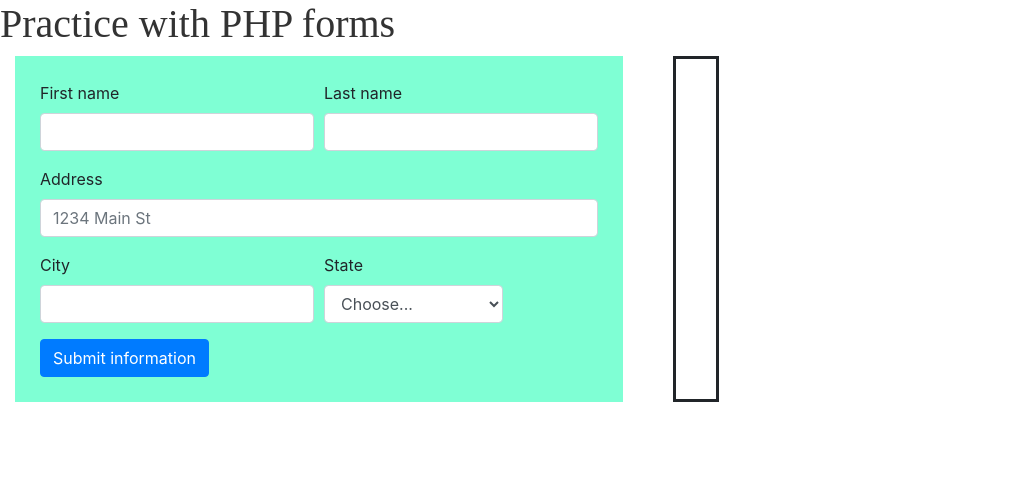
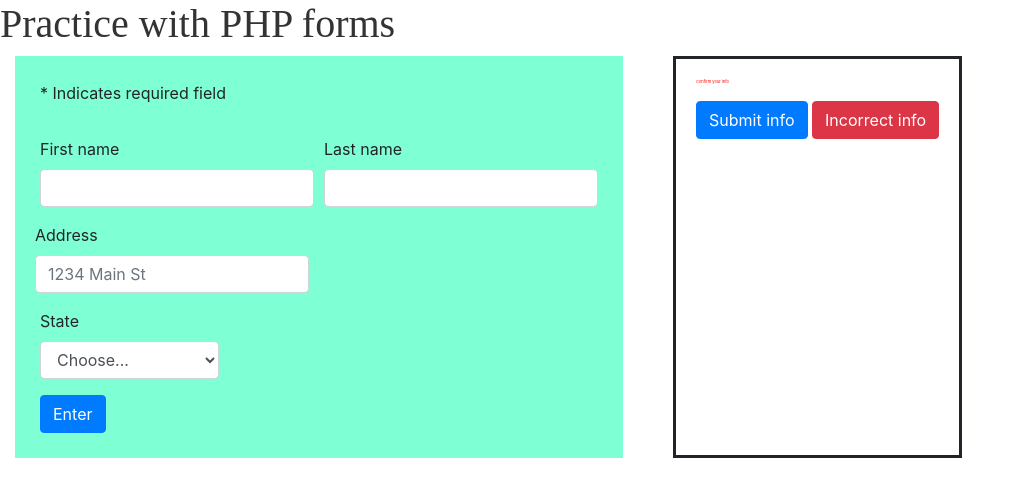
Before and after one commit to Samtrapskin/PHP_forms, a PHP site: page / in a window 1280 px wide. Shown: the top 497 px of the page, without its empty margins (0-1024 px from the left). Run offline with PHP 8.4, Linux system fonts and the light colour scheme; data that the repository does not hold is empty.

Commit message:
added success modal

```diff
--- a/index.php
+++ b/index.php
@@ -11,6 +11,7 @@
   <link rel="stylesheet" href="https://stackpath.bootstrapcdn.com/bootstrap/4.4.1/css/bootstrap.min.css"
     integrity="sha384-Vkoo8x4CGsO3+Hhxv8T/Q5PaXtkKtu6ug5TOeNV6gBiFeWPGFN9MuhOf23Q9Ifjh" crossorigin="anonymous">
 
+  <script src="js/submit.js"></script>
   <!-- bootstrap javascript -->
   <script src="https://code.jquery.com/jquery-3.4.1.slim.min.js"
     integrity="sha384-J6qa4849blE2+poT4WnyKhv5vZF5SrPo0iEjwBvKU7imGFAV0wwj1yYfoRSJoZ+n" crossorigin="anonymous">
@@ -30,26 +31,22 @@
 <body>
 
 
+  <?php
 
-  <?php
-    $hello_name= "hello ";
     $nameErr = $lnameErr = $addressErr = $cityErr = $statErr = $zipErr ="";
     $user_fname =  $user_lname = $address = $city= $state = $zip ="";
     if ($_SERVER["REQUEST_METHOD"] === "POST") {
         $user_Name=filter_var($_POST['firstName'], FILTER_SANITIZE_NUMBER_INT);
         if (empty($_POST["fname"])) {
-            $nameErr = "*First name is required";
+
+            $nameErr = "first name is required";
         } if (empty($_POST["lname"])) {
+
             $lnameErr = "*Last name is required";
-        } if (empty($_POST["address"])) {
-            $addressErr = "*Address is required";
-        } if (empty($_POST["city"])) {
+        }  if (empty($_POST["city"])) {
+
             $cityErr = "*City is required";
-        } if (empty($_POST["state"])) {
-            $state = "*State is required";
-        } if (empty($_POST["zip"])) {
-            $zipErr = "*Zipcode is required";
-        } else {
+        }else {
             return "";
         }
     }
@@ -58,7 +55,13 @@
 
   <h1>Practice with PHP forms</h1>
   <div class="container" id="form-container">
-    <form method="post" onsubmit="showHide(); return false;">
+    <form method="post" id="superForm">
+      <div class="form-row">
+
+        <div class="form-group col-md-6">
+          <p> * Indicates required field</p>
+        </div>
+      </div>
       <div class="form-row">
         <div class="form-group col-md-6">
           <label for="firstName">First name</label>
@@ -67,21 +70,20 @@
         </div>
         <div class="form-group col-md-6">
           <label for="lastName">Last name</label>
-          <input type="text" name="lname" class="form-control" id="lastName" value="<?php echo $_POST['fname']?>" />
+          <input type="text" name="lname" class="form-control" id="lastName" value="<?php echo $_POST['lname']?>" />
           <span class="form-error"><?php echo $lnameErr;?></span>
         </div>
       </div>
+      <div class="form-row">
       <div class="form-group">
         <label for="inputAddress">Address</label>
-        <input type="text" name="address" class="form-control" id="inputAddress" placeholder="1234 Main St" value="<?php echo $_POST['address']?>" />
+        <input type="text" name="address" class="form-control" id="inputAddress" placeholder="1234 Main St"
+          value="<?php echo $_POST['address']?>" />
         <span class="form-error"><?php echo $addressErr;?></span>
       </div>
+  </div>
       <div class="form-row">
-        <div class="form-group col-md-6">
-          <label for="inputCity">City</label>
-          <input type="text" name="city" class="form-control" id="inputCity" value="<?php echo $_POST['city'];?>" />
-          <span class="form-error"><?php echo $cityErr;?></span>
-        </div>
+
         <div class="form-group col-md-4">
           <label for="inputState">State</label>
 
@@ -93,38 +95,53 @@
             <option>Washington</option>
             <option>Texas</option>
           </select>
-          <span class="error"><?php echo $stateErr;?></span>
         </div>
-      </div>
+        </div>
 
-      <button name="data" type="submit" class="btn btn-primary" id="formSubmitBtn">Submit information</button>
-    </form>
 
-<div class="user-response">
+  <button name="data" type="submit" class="btn btn-primary" id="formSubmitBtn">Enter</button>
+  </form>
 
-<div class="modal" tabindex="-1" role="dialog">
+  <div class="user-response">
+
+
+    <p id="greeting">Confirm your info</p>
+    <p class="conf-info"><?= ($_POST["fname"]) . ' ' .  ($_POST["lname"]);?></p>
+    <p class="conf-info"><?= ($_POST['address']);?></p>
+    <p class="conf-info"><?= ($_POST['city']);?></p>
+    <p class="conf-info"><?= ($_POST['state']);?></p>
+    <div class="response-buttons">
+
+    <button type="button" class="btn btn-primary" data-toggle="modal" data-target="#exampleModal">Submit info</button>
+
+      <button type="button" class="btn btn-danger">Incorrect info</button>
+    </div>
+  </div>
+  </div>
+
+
+  </div>
+
+
+<!-- Modal -->
+<div class="modal fade" id="exampleModal" tabindex="-1" role="dialog" aria-labelledby="exampleModalLabel" aria-hidden="true">
   <div class="modal-dialog" role="document">
     <div class="modal-content">
       <div class="modal-header">
-        <h5 class="modal-title">Is your information correct?</h5>
+        <h5 class="modal-title" id="exampleModalLabel">Thank you <?= ($_POST["fname"]) . ' ' .  ($_POST["lname"]);?></h5>
         <button type="button" class="close" data-dismiss="modal" aria-label="Close">
           <span aria-hidden="true">&times;</span>
         </button>
       </div>
       <div class="modal-body">
-        <p>Modal body text goes here.</p>
+       <p>Your information has been sucsessfullt entered!</p>
       </div>
       <div class="modal-footer">
-        <button type="button" class="btn btn-primary">Save changes</button>
-        <button type="button" class="btn btn-secondary" data-dismiss="modal">Close</button>
+        <button onClick="window.location.href=window.location.href" type="button" class="btn btn-secondary" data-dismiss="modal">Close</button>
       </div>
     </div>
   </div>
 </div>
-
-  </div>
-
-
 </body>
 
 </html>
```
